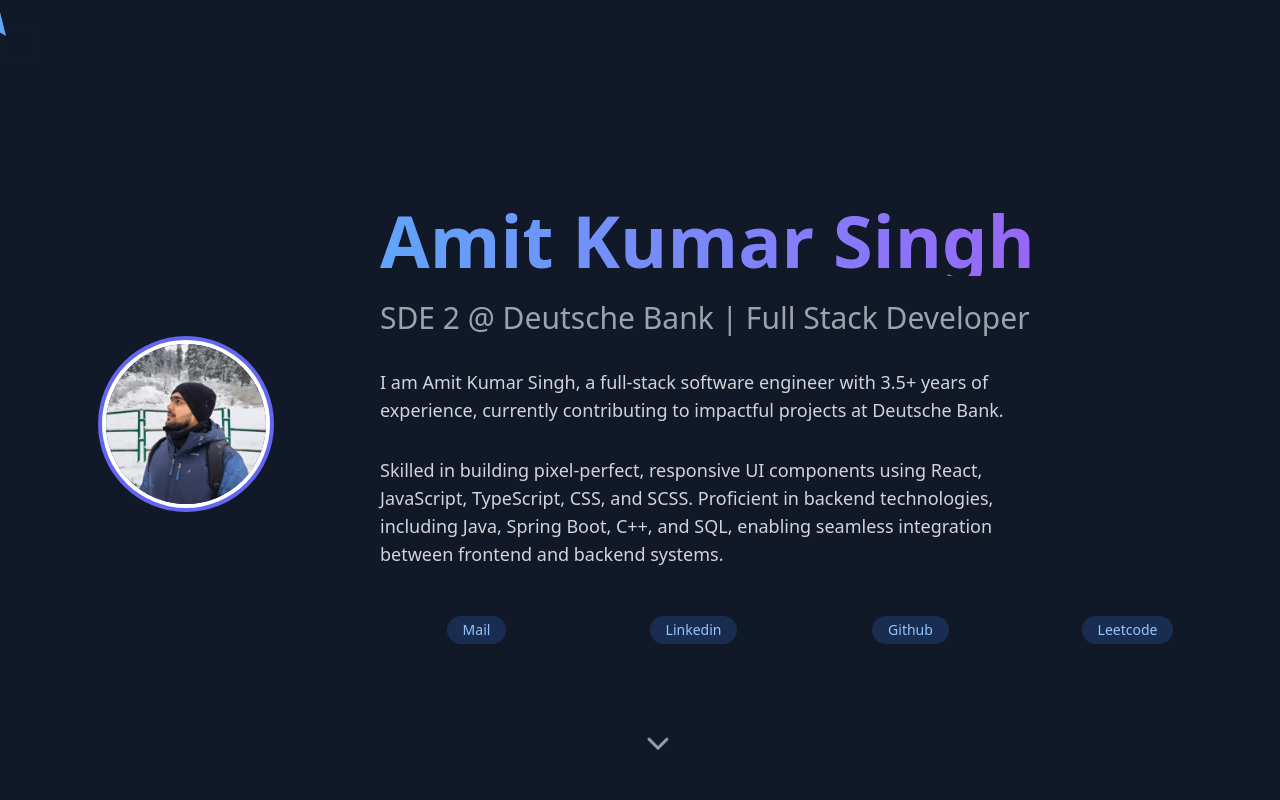
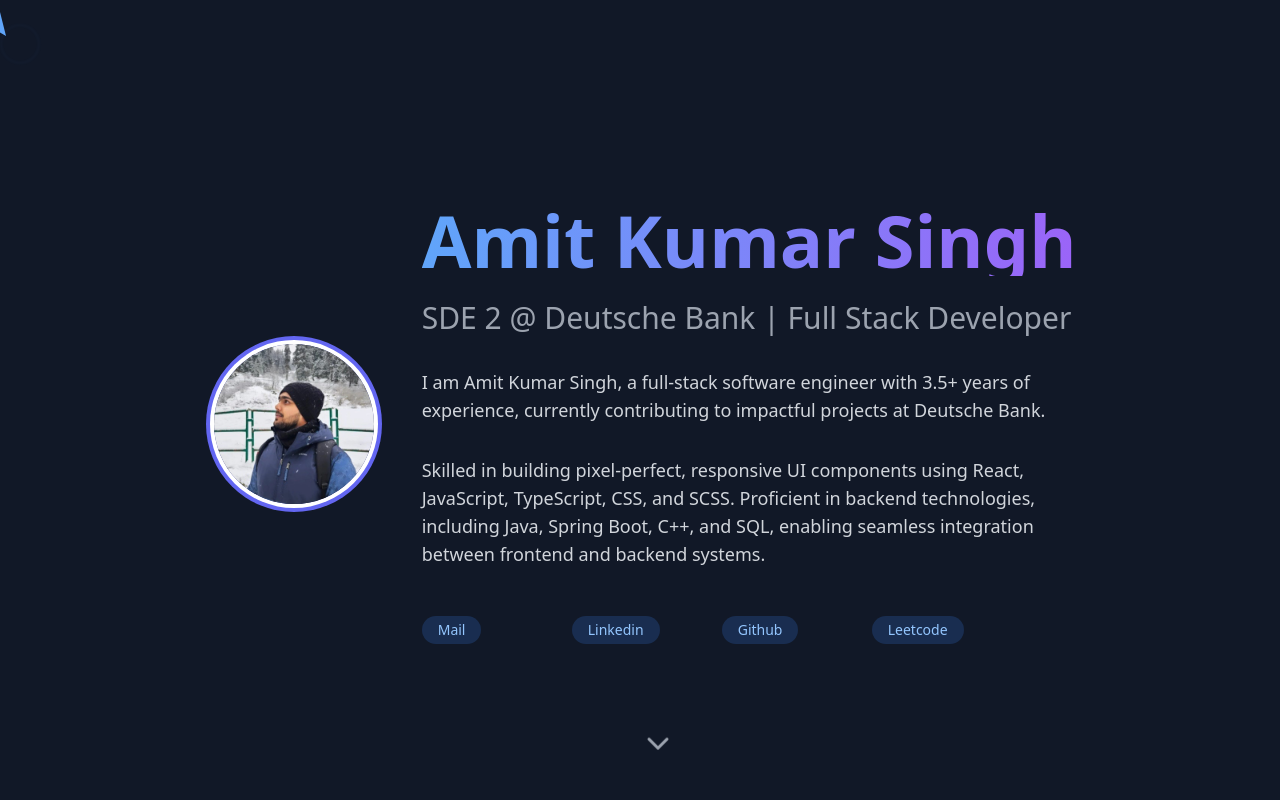
Before and after one commit to amit21AIT/portfolio, a React (Vite) app: page / in a window 1280 px wide. Shown: the top 800 px of the page. Built offline with nearby package versions, Linux system fonts and the light colour scheme.

Commit message:
fixed responsive behaviour

```diff
--- a/src/components/Hero.tsx
+++ b/src/components/Hero.tsx
@@ -15,9 +15,9 @@
       initial={{ opacity: 0 }}
       animate={{ opacity: 1 }}
       transition={{ duration: 0.8 }}
-      className="relative min-h-screen grid grid-cols-1 md:grid-cols-[1fr_3fr] flex align-center items-center justify-center overflow-auto gap-8 px-10 m-6 py-20 mx-auto"
+      className="relative mx-auto min-h-screen grid grid-cols-1 md:grid-cols-[1fr_2.5fr] flex align-center items-center justify-center overflow-auto gap-8 px-10 m-6 py-20 mx-auto"
     >
-      <div className="aspect-square min-w-40 w-40 h-40  place-self-center rounded-full overflow-hidden ring-4 ring-indigo-500 ring-offset-4">
+      <div className="aspect-square md:justify-self-end min-w-40 w-40 h-40  place-self-center rounded-full overflow-hidden ring-4 ring-indigo-500 ring-offset-4">
         <img src="assets/profile.jpeg" className="w-full h-full object-cover" />
       </div>
       <div className="max-w-4xl px-4">
@@ -60,20 +60,20 @@
         </motion.p>
 
         <motion.div
-          className="grid grid-cols-2 md:grid-cols-4 gap-6 justify-items-center "
+          className="grid grid-cols-2 md:grid-cols-4 gap-6  md:max-w-[45vw]"
           initial={{ opacity: 0, y: 20 }}
           animate={{ opacity: 1, y: 0 }}
           transition={{ delay: 0.8 }}
         >
           <span
             key="mail"
-            className="px-4 py-1 flex justify-center md:w-fit  text-sm bg-blue-500/20 text-blue-300 rounded-full"
+            className="px-4 py-1 flex justify-item-start md:w-fit  text-sm bg-blue-500/20 text-blue-300 rounded-full"
           >
             <a href="mailto:singhamit17363@gmail.com">Mail</a>
           </span>
           <span
             key="mail"
-            className="px-4 py-1 flex justify-center md:w-fit  text-sm bg-blue-500/20 text-blue-300 rounded-full"
+            className="px-4 py-1 flex justify-item-start md:w-fit  text-sm bg-blue-500/20 text-blue-300 rounded-full"
           >
             <a
               href="https://www.linkedin.com/in/amit-singh-5aa5a114b"
@@ -85,7 +85,7 @@
           </span>{" "}
           <span
             key="mail"
-            className="px-4 py-1 flex justify-center md:w-fit   text-sm bg-blue-500/20 text-blue-300 rounded-full"
+            className="px-4 py-1 flex justify-item-start md:w-fit   text-sm bg-blue-500/20 text-blue-300 rounded-full"
           >
             <a
               href="https://github.com/amit21AIT"
@@ -97,7 +97,7 @@
           </span>
           <span
             key="mail"
-            className="px-4 py-1 flex justify-center md:w-fit  text-sm bg-blue-500/20 text-blue-300 rounded-full"
+            className="px-4 py-1 flex justify-item-start md:w-fit  text-sm bg-blue-500/20 text-blue-300 rounded-full"
           >
             <a
               href="https://leetcode.com/u/_amit_singh21/"
--- a/src/components/Projects.tsx
+++ b/src/components/Projects.tsx
@@ -33,7 +33,7 @@
         Personal Projects
       </motion.h2>
 
-      <div className="max-w-6xl mx-4 grid grid-cols-1 md:grid-cols-2 lg:grid-cols-3 gap-8">
+      <div className="max-w-6xl mx-auto grid grid-cols-1 md:grid-cols-2 lg:grid-cols-3 gap-8">
         {projects.map((project, index) => (
           <motion.div
             key={index}
--- a/src/components/Skills.tsx
+++ b/src/components/Skills.tsx
@@ -50,7 +50,7 @@
         Skills
       </motion.h2>
 
-      <div className="max-w-4xl mx-4 grid grid-cols-1 md:grid-cols-2 lg:grid-cols-3 gap-12">
+      <div className="max-w-4xl mx-auto  grid grid-cols-1 md:grid-cols-2 lg:grid-cols-3 gap-12">
         {skillCategories.map((category, categoryIndex) => (
           <motion.div
             key={categoryIndex}
```
